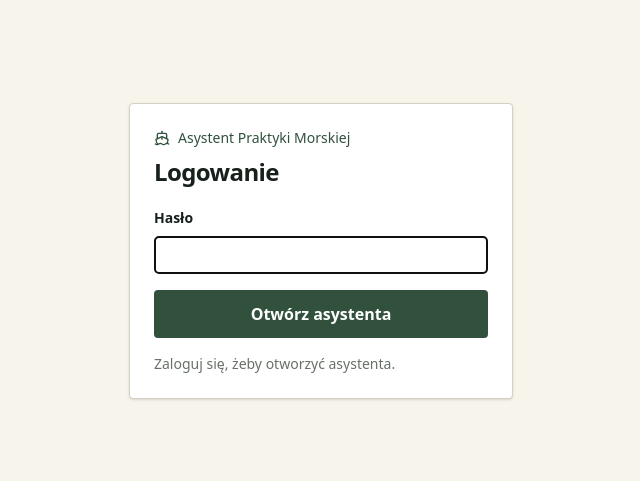
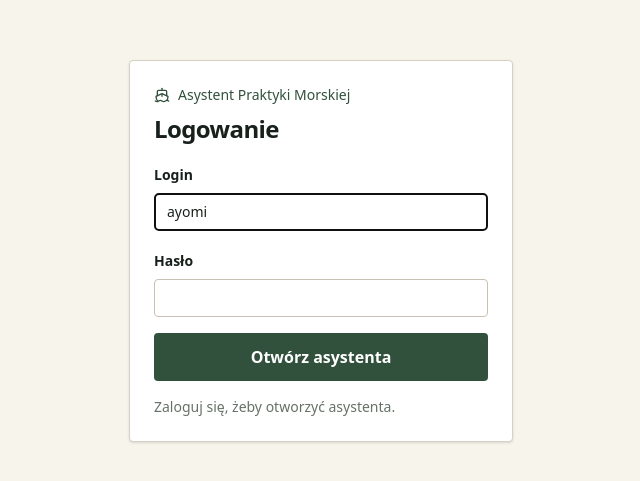
Before and after one commit to imag0/portfolio, a Next.js app: page /assistant in a window 1280 px wide. Shown: the part 149-630 px from the top of the page, without its empty margins (319-959 px from the left). Built offline with nearby package versions, Linux system fonts and the light colour scheme.

Commit message:
Use assistant username login

```diff
--- a/src/app/api/assistant-login/route.ts
+++ b/src/app/api/assistant-login/route.ts
@@ -2,6 +2,7 @@ import { NextRequest } from "next/server";
 
 const apiUrl = process.env.SPR_API_URL ?? "http://yasmin208.mikrus.xyz:20208";
 const apiToken = process.env.SPR_API_TOKEN;
+const assistantUser = process.env.ASSISTANT_USER ?? "ayomi";
 const assistantPassword = process.env.ASSISTANT_PASSWORD ?? apiToken;
 
 export async function POST(request: NextRequest) {
@@ -9,8 +10,8 @@ export async function POST(request: NextRequest) {
     return Response.json({ error: "Assistant login is not configured." }, { status: 500 });
   }
 
-  const body = await request.json().catch(() => ({})) as { password?: string };
-  if (body.password !== assistantPassword) {
+  const body = await request.json().catch(() => ({})) as { username?: string; password?: string };
+  if (body.username !== assistantUser || body.password !== assistantPassword) {
     return Response.json({ error: "Nieprawidłowe hasło." }, { status: 401 });
   }
 
--- a/src/app/assistant/AssistantClient.tsx
+++ b/src/app/assistant/AssistantClient.tsx
@@ -86,6 +86,7 @@ function matches(task: Task, query: string, officer: string, chapter: string, st
 
 export function AssistantClient() {
   const [unlocked, setUnlocked] = useState(false);
+  const [username, setUsername] = useState("ayomi");
   const [password, setPassword] = useState("");
   const [tasks, setTasks] = useState<Task[]>([]);
   const [query, setQuery] = useState("");
@@ -130,7 +131,7 @@ export function AssistantClient() {
       const response = await fetch("/api/assistant-login", {
         method: "POST",
         headers: { "Content-Type": "application/json" },
-        body: JSON.stringify({ password }),
+        body: JSON.stringify({ username, password }),
       });
       if (!response.ok) throw new Error((await response.json()).error ?? "Nie udało się zalogować.");
       window.localStorage.setItem(unlockKey, "true");
@@ -224,13 +225,22 @@ export function AssistantClient() {
           </p>
           <h1 className="mt-2 text-2xl font-semibold tracking-tight">Logowanie</h1>
           <label className="mt-5 grid gap-2 text-sm font-semibold">
+            Login
+            <input
+              type="text"
+              value={username}
+              onChange={(event) => setUsername(event.target.value)}
+              className="rounded border border-[#c9c0b3] px-3 py-2 font-normal"
+              autoFocus
+            />
+          </label>
+          <label className="mt-5 grid gap-2 text-sm font-semibold">
             Hasło
             <input
               type="password"
               value={password}
               onChange={(event) => setPassword(event.target.value)}
               className="rounded border border-[#c9c0b3] px-3 py-2 font-normal"
-              autoFocus
             />
           </label>
           <button className="mt-4 w-full rounded bg-[#31513d] px-4 py-3 font-semibold text-white hover:bg-[#263f30]" disabled={loggingIn}>
```
